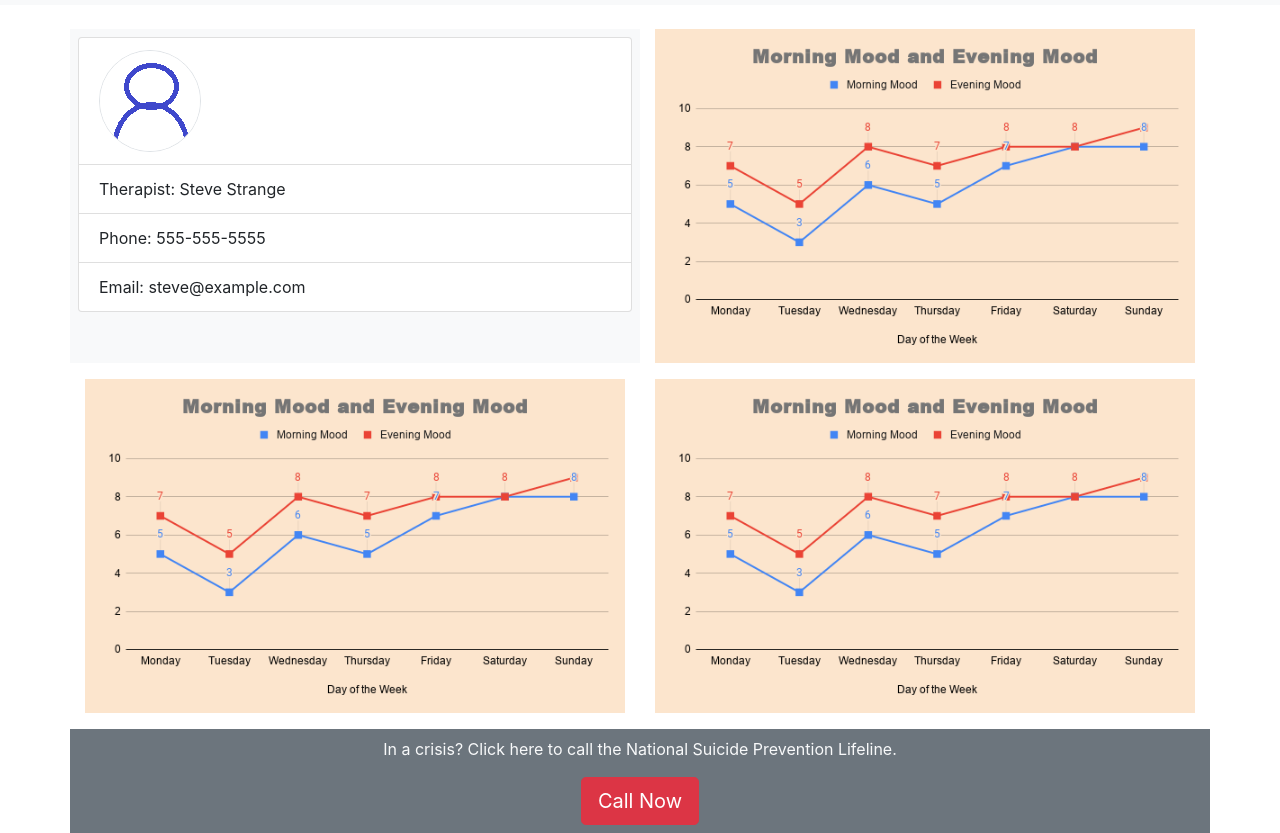
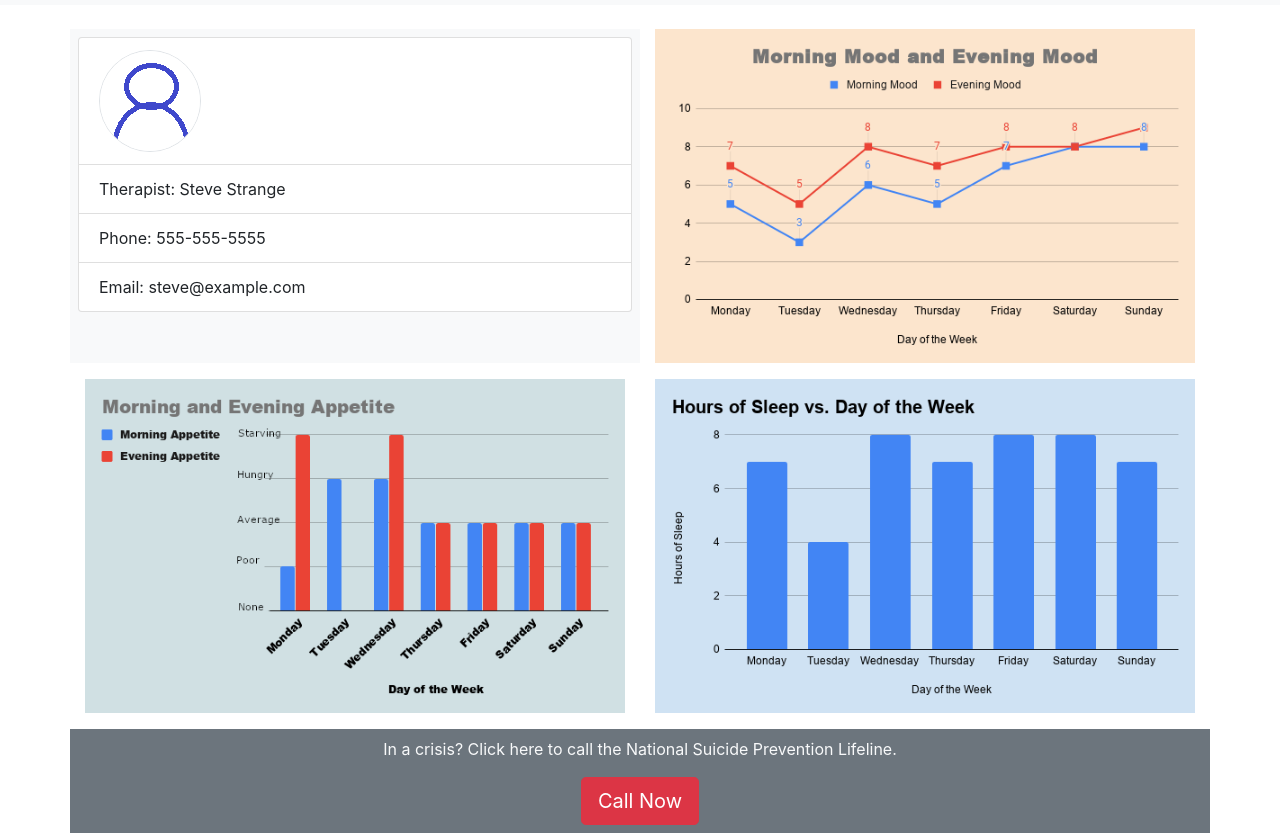
Before and after one commit to thelifebeyond/MakeUC2020_Life_Beyond, a plain HTML site: page index.html in a window 1280 px wide. Shown: the part 145-978 px from the top of the page. Drawn offline with nearby package versions, Linux system fonts and the light colour scheme.

Commit message:
Update index.html

```diff
--- a/index.html
+++ b/index.html
@@ -37,8 +37,8 @@
                     </ul>
                 </div>
                 <div class="col-lg-6 my-2"><img src="img/MoodChart.png" class="img-fluid" alt=""/></div>
-                <div class="col-lg-6 my-2"><img src="img/MoodChart.png" class="img-fluid" alt=""/></div>
-                <div class="col-lg-6 my-2"><img src="img/MoodChart.png" class="img-fluid" alt=""/></div>
+                <div class="col-lg-6 my-2"><img src="img/appetite.png" class="img-fluid" alt=""/></div>
+                <div class="col-lg-6 my-2"><img src="img/sleep.png" class="img-fluid" alt=""/></div>
             </section>
 
             <!--            <section>
@@ -51,3 +51,5 @@
             <p>In a crisis? Click here to call the National Suicide Prevention Lifeline.</p>
             <button class="btn btn-danger btn-lg">Call Now</button>
         </footer>
+    </body>
+</html>
```
